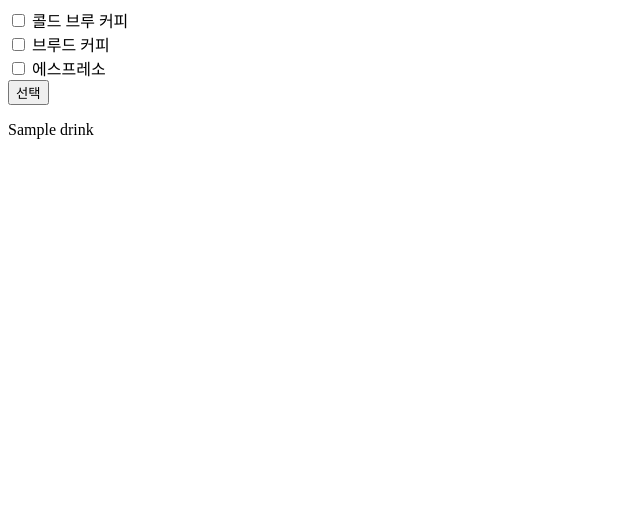
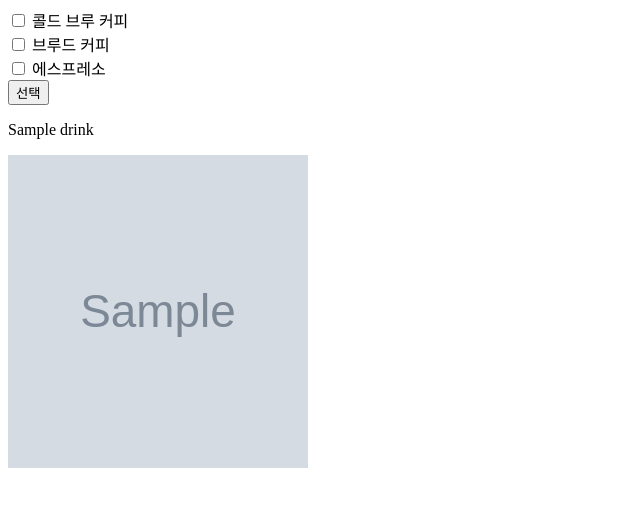
Before and after one commit to nikevapormax/timeattack_0603, a Django app: template templates/drink.html in a window 1280 px wide. Shown: the top 507 px of the page, without its empty margins (0-640 px from the left). Run offline with Django 4.2, Linux system fonts and the light colour scheme; the template is opened without the code that fills it: most values are stand-ins (such as "Sample title", 1, 10 or a date in 2020); grey boxes marked "Sample" are stand-in pictures.

Commit message:
Feat: add image tag for show coffee image to user

```diff
--- a/templates/drink.html
+++ b/templates/drink.html
@@ -4,6 +4,7 @@
     {% if drinks %}
         {% for drink in drinks %}
             <p>{{ drink.drink }}</p>
+            <img class="coffee-image" src="{{ drink.image }}" alt="" width="300px" height="313px">
         {% endfor %}
     {% endif %}
 {% endblock %}
```
